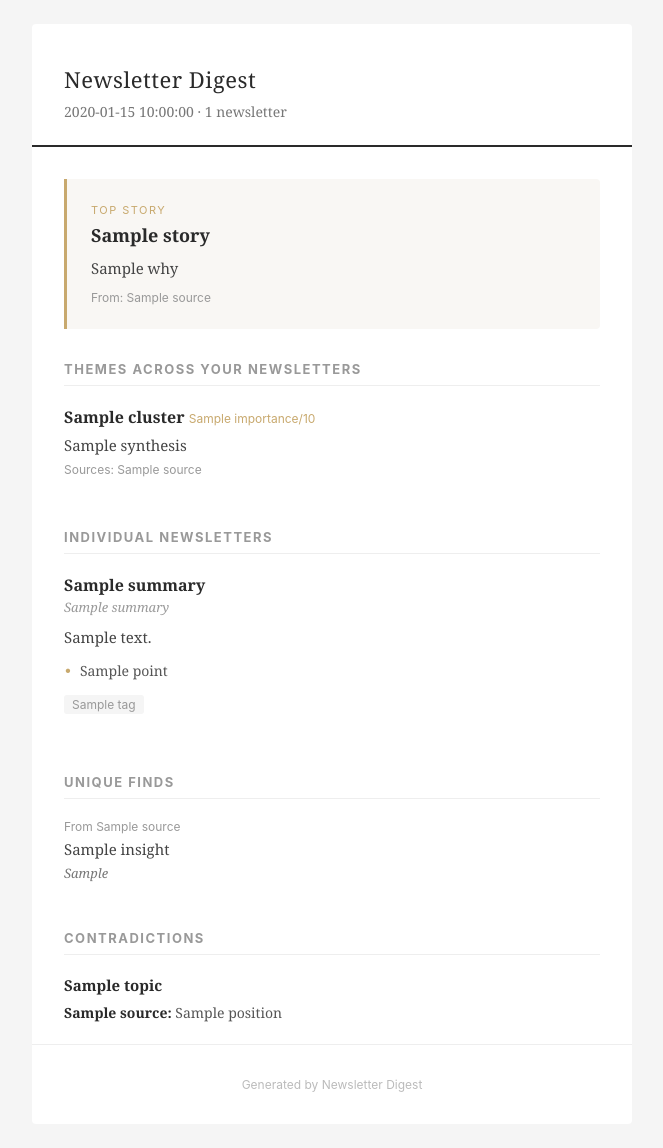
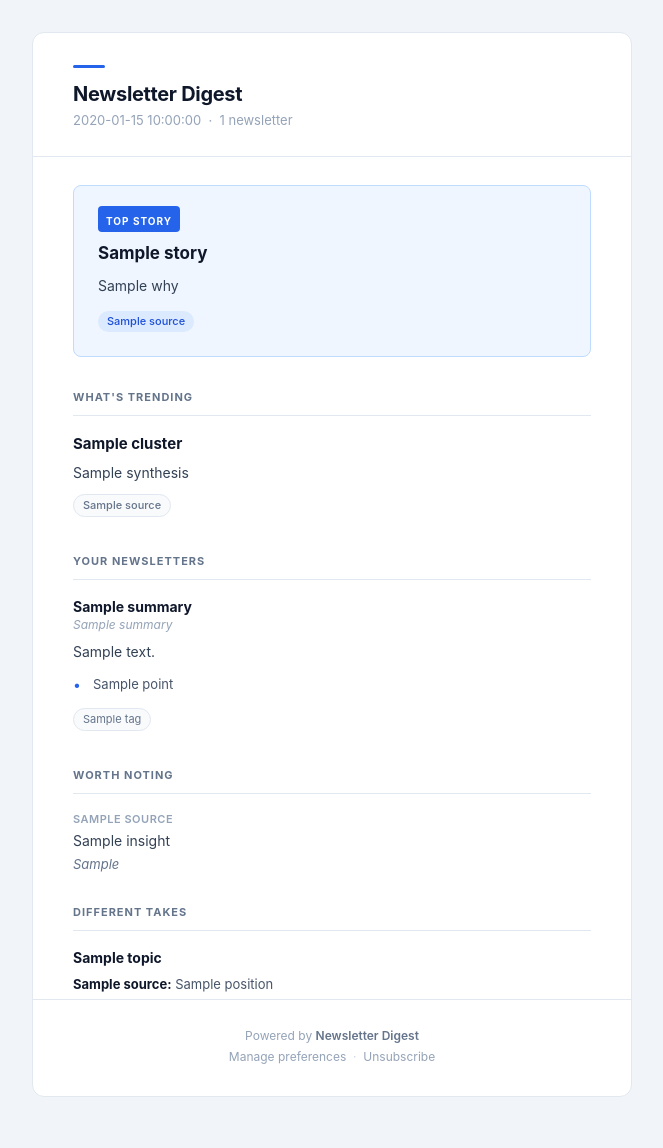
Before and after one commit to ChrisMalmborg/Newsletter-Digest, a Python web app: template src/delivery/templates/digest.html in a window 1280 px wide. Shown: the whole page, without its empty margins (308-971 px from the left). After the commit the page ends 1097 px from the top, so only its background shows below. Run offline with Jinja, Linux system fonts and the light colour scheme; the template is opened without the code that fills it: most values are stand-ins (such as "Sample title", 1, 10 or a date in 2020).

Commit message:
Redesign digest email template

```diff
--- a/src/delivery/templates/digest.html
+++ b/src/delivery/templates/digest.html
@@ -5,31 +5,46 @@
 <meta name="viewport" content="width=device-width, initial-scale=1.0">
 <title>{{ subject }}</title>
 </head>
-<body style="margin: 0; padding: 0; background-color: #f5f5f5; font-family: Georgia, 'Times New Roman', serif;">
+<body style="margin: 0; padding: 0; background-color: #f1f5f9; font-family: -apple-system, BlinkMacSystemFont, 'Segoe UI', Roboto, Helvetica, Arial, sans-serif;">
 
 <!-- Wrapper -->
-<table role="presentation" width="100%" cellpadding="0" cellspacing="0" style="background-color: #f5f5f5;">
-<tr><td align="center" style="padding: 24px 16px;">
+<table role="presentation" width="100%" cellpadding="0" cellspacing="0" style="background-color: #f1f5f9;">
+<tr><td align="center" style="padding: 32px 16px;">
 
 <!-- Main container -->
-<table role="presentation" width="600" cellpadding="0" cellspacing="0" style="max-width: 600px; width: 100%; background-color: #ffffff; border-radius: 4px;">
+<table role="presentation" width="600" cellpadding="0" cellspacing="0" style="max-width: 600px; width: 100%; background-color: #ffffff; border-radius: 12px; border: 1px solid #e2e8f0;">
 
 <!-- Header -->
-<tr><td style="padding: 40px 32px 24px 32px; border-bottom: 2px solid #2a2a2a;">
-  <h1 style="margin: 0 0 8px 0; font-size: 22px; font-weight: normal; color: #2a2a2a; letter-spacing: 0.5px;">Newsletter Digest</h1>
-  <p style="margin: 0; font-size: 14px; color: #777777;">{{ digest_date }} &middot; {{ newsletter_count }} newsletter{{ "s" if newsletter_count != 1 else "" }}</p>
+<tr><td style="padding: 32px 40px 28px 40px; border-bottom: 1px solid #e2e8f0;">
+  <table role="presentation" width="100%" cellpadding="0" cellspacing="0">
+  <tr>
+    <td>
+      <table role="presentation" cellpadding="0" cellspacing="0" style="margin-bottom: 14px;">
+      <tr><td style="width: 32px; height: 3px; background-color: #2563eb; border-radius: 2px; font-size: 0; line-height: 0;">&nbsp;</td></tr>
+      </table>
+      <h1 style="margin: 0 0 6px 0; font-size: 20px; font-weight: 700; color: #0f172a; letter-spacing: -0.3px;">Newsletter Digest</h1>
+      <p style="margin: 0; font-size: 13px; color: #94a3b8;">{{ digest_date }} &nbsp;&middot;&nbsp; {{ newsletter_count }} newsletter{{ "s" if newsletter_count != 1 else "" }}</p>
+    </td>
+  </tr>
+  </table>
 </td></tr>
 
 {% if top_story %}
 <!-- Top Story -->
-<tr><td style="padding: 32px 32px 0 32px;">
-  <table role="presentation" width="100%" cellpadding="0" cellspacing="0" style="background-color: #f9f7f4; border-left: 3px solid #c8a96e; border-radius: 0 4px 4px 0;">
-  <tr><td style="padding: 24px;">
-    <p style="margin: 0 0 6px 0; font-size: 11px; text-transform: uppercase; letter-spacing: 1.5px; color: #c8a96e; font-family: -apple-system, Helvetica, Arial, sans-serif;">Top Story</p>
-    <h2 style="margin: 0 0 10px 0; font-size: 18px; font-weight: 600; color: #2a2a2a;">{{ top_story.name }}</h2>
-    <p style="margin: 0 0 10px 0; font-size: 15px; line-height: 1.5; color: #444444;">{{ top_story.why }}</p>
+<tr><td style="padding: 28px 40px 0 40px;">
+  <table role="presentation" width="100%" cellpadding="0" cellspacing="0" style="background-color: #eff6ff; border-radius: 8px; border: 1px solid #bfdbfe;">
+  <tr><td style="padding: 20px 24px;">
+    <table role="presentation" cellpadding="0" cellspacing="0" style="margin-bottom: 10px;">
+    <tr><td style="background-color: #2563eb; border-radius: 4px; padding: 3px 8px;">
+      <span style="font-size: 10px; font-weight: 700; color: #ffffff; letter-spacing: 1px; text-transform: uppercase; font-family: -apple-system, BlinkMacSystemFont, 'Segoe UI', Roboto, Helvetica, Arial, sans-serif;">Top Story</span>
+    </td></tr>
+    </table>
+    <h2 style="margin: 0 0 8px 0; font-size: 17px; font-weight: 700; color: #0f172a; line-height: 1.4;">{{ top_story.name }}</h2>
+    <p style="margin: 0 0 14px 0; font-size: 14px; line-height: 1.65; color: #334155;">{{ top_story.why }}</p>
     {% if top_story.sources %}
-    <p style="margin: 0; font-size: 12px; color: #999999; font-family: -apple-system, Helvetica, Arial, sans-serif;">From: {{ top_story.sources | join(", ") }}</p>
+    <p style="margin: 0; font-size: 11px; line-height: 1.6;">
+      {% for source in top_story.sources %}<span style="display: inline-block; background-color: #dbeafe; color: #1d4ed8; font-weight: 500; padding: 2px 9px; border-radius: 20px; margin: 0 5px 4px 0;">{{ source }}</span>{% endfor %}
+    </p>
     {% endif %}
   </td></tr>
   </table>
@@ -38,103 +53,158 @@
 
 {% if clusters %}
 <!-- Themes -->
-<tr><td style="padding: 32px 32px 0 32px;">
-  <h2 style="margin: 0 0 20px 0; font-size: 13px; text-transform: uppercase; letter-spacing: 1.5px; color: #999999; font-family: -apple-system, Helvetica, Arial, sans-serif; border-bottom: 1px solid #eeeeee; padding-bottom: 8px;">Themes Across Your Newsletters</h2>
+<tr><td style="padding: 28px 40px 0 40px;">
+  <table role="presentation" width="100%" cellpadding="0" cellspacing="0" style="margin-bottom: 18px;">
+  <tr><td style="border-bottom: 1px solid #e2e8f0; padding-bottom: 10px;">
+    <span style="font-size: 11px; font-weight: 700; color: #64748b; text-transform: uppercase; letter-spacing: 1px; font-family: -apple-system, BlinkMacSystemFont, 'Segoe UI', Roboto, Helvetica, Arial, sans-serif;">What's Trending</span>
+  </td></tr>
+  </table>
 
   {% for cluster in clusters %}
-  <table role="presentation" width="100%" cellpadding="0" cellspacing="0" style="margin-bottom: 20px;">
+  <table role="presentation" width="100%" cellpadding="0" cellspacing="0">
   <tr><td>
-    <h3 style="margin: 0 0 6px 0; font-size: 16px; font-weight: 600; color: #2a2a2a;">{{ cluster.name }}
-      {% if cluster.importance is defined %}
-      <span style="font-size: 12px; font-weight: normal; color: #c8a96e; font-family: -apple-system, Helvetica, Arial, sans-serif;"> {{ cluster.importance }}/10</span>
-      {% endif %}
-    </h3>
-    <p style="margin: 0 0 6px 0; font-size: 15px; line-height: 1.5; color: #444444;">{{ cluster.synthesis }}</p>
+    <h3 style="margin: 0 0 6px 0; font-size: 15px; font-weight: 700; color: #0f172a; line-height: 1.35;">{{ cluster.name }}</h3>
+    <p style="margin: 0 0 10px 0; font-size: 14px; line-height: 1.65; color: #334155;">{{ cluster.synthesis }}</p>
     {% if cluster.sources %}
-    <p style="margin: 0; font-size: 12px; color: #999999; font-family: -apple-system, Helvetica, Arial, sans-serif;">Sources: {{ cluster.sources | join(", ") }}</p>
+    <p style="margin: 0; font-size: 11px; line-height: 1.6;">
+      {% for source in cluster.sources %}<span style="display: inline-block; background-color: #f8fafc; color: #64748b; font-weight: 500; padding: 2px 9px; border-radius: 20px; border: 1px solid #e2e8f0; margin: 0 5px 4px 0;">{{ source }}</span>{% endfor %}
+    </p>
     {% endif %}
   </td></tr>
   </table>
+  {% if not loop.last %}
+  <table role="presentation" width="100%" cellpadding="0" cellspacing="0">
+  <tr><td style="padding: 18px 0;">
+    <table role="presentation" width="100%" cellpadding="0" cellspacing="0">
+    <tr><td style="height: 1px; background-color: #f1f5f9; font-size: 0; line-height: 0;">&nbsp;</td></tr>
+    </table>
+  </td></tr>
+  </table>
+  {% endif %}
   {% endfor %}
 </td></tr>
 {% endif %}
 
 {% if summaries %}
 <!-- Individual Summaries -->
-<tr><td style="padding: 32px 32px 0 32px;">
-  <h2 style="margin: 0 0 20px 0; font-size: 13px; text-transform: uppercase; letter-spacing: 1.5px; color: #999999; font-family: -apple-system, Helvetica, Arial, sans-serif; border-bottom: 1px solid #eeeeee; padding-bottom: 8px;">Individual Newsletters</h2>
+<tr><td style="padding: 28px 40px 0 40px;">
+  <table role="presentation" width="100%" cellpadding="0" cellspacing="0" style="margin-bottom: 18px;">
+  <tr><td style="border-bottom: 1px solid #e2e8f0; padding-bottom: 10px;">
+    <span style="font-size: 11px; font-weight: 700; color: #64748b; text-transform: uppercase; letter-spacing: 1px; font-family: -apple-system, BlinkMacSystemFont, 'Segoe UI', Roboto, Helvetica, Arial, sans-serif;">Your Newsletters</span>
+  </td></tr>
+  </table>
 
   {% for summary in summaries %}
-  <table role="presentation" width="100%" cellpadding="0" cellspacing="0" style="margin-bottom: 24px; {% if not loop.last %}border-bottom: 1px solid #f0f0f0; padding-bottom: 24px;{% endif %}">
+  <table role="presentation" width="100%" cellpadding="0" cellspacing="0">
   <tr><td>
-    <h3 style="margin: 0 0 2px 0; font-size: 16px; font-weight: 600; color: #2a2a2a;">{{ summary.sender_name }}</h3>
-    <p style="margin: 0 0 10px 0; font-size: 13px; color: #999999; font-style: italic;">{{ summary.subject }}</p>
-    <p style="margin: 0 0 12px 0; font-size: 15px; line-height: 1.5; color: #444444;">{{ summary.one_line_summary }}</p>
-
+    <h3 style="margin: 0 0 2px 0; font-size: 14px; font-weight: 700; color: #0f172a;">{{ summary.sender_name }}</h3>
+    {% if summary.subject %}
+    <p style="margin: 0 0 8px 0; font-size: 12px; color: #94a3b8; font-style: italic;">{{ summary.subject }}</p>
+    {% endif %}
+    <p style="margin: 0 0 10px 0; font-size: 14px; line-height: 1.65; color: #334155;">{{ summary.one_line_summary }}</p>
     {% if summary.key_points %}
-    <table role="presentation" cellpadding="0" cellspacing="0" style="margin: 0;">
+    <table role="presentation" cellpadding="0" cellspacing="0" width="100%">
       {% for point in summary.key_points %}
       <tr>
-        <td valign="top" style="padding: 0 8px 4px 0; font-size: 14px; color: #c8a96e; font-family: -apple-system, Helvetica, Arial, sans-serif;">&bull;</td>
-        <td style="padding: 0 0 4px 0; font-size: 14px; line-height: 1.45; color: #555555;">{{ point }}</td>
+        <td valign="top" style="width: 14px; padding: 0 6px 5px 0; font-size: 14px; color: #2563eb; line-height: 1.5;">&bull;</td>
+        <td style="padding: 0 0 5px 0; font-size: 13px; line-height: 1.55; color: #475569;">{{ point }}</td>
       </tr>
       {% endfor %}
     </table>
     {% endif %}
-
     {% if summary.topic_tags %}
-    <p style="margin: 10px 0 0 0; font-size: 12px; color: #999999; font-family: -apple-system, Helvetica, Arial, sans-serif;">
-      {% for tag in summary.topic_tags %}
-      <span style="display: inline-block; background-color: #f5f5f5; padding: 2px 8px; border-radius: 3px; margin: 0 4px 4px 0;">{{ tag }}</span>
-      {% endfor %}
+    <p style="margin: 8px 0 0 0; font-size: 11px; line-height: 1.6;">
+      {% for tag in summary.topic_tags %}<span style="display: inline-block; background-color: #f8fafc; color: #64748b; padding: 2px 9px; border-radius: 20px; border: 1px solid #e2e8f0; margin: 0 4px 4px 0;">{{ tag }}</span>{% endfor %}
     </p>
     {% endif %}
   </td></tr>
   </table>
+  {% if not loop.last %}
+  <table role="presentation" width="100%" cellpadding="0" cellspacing="0">
+  <tr><td style="padding: 18px 0;">
+    <table role="presentation" width="100%" cellpadding="0" cellspacing="0">
+    <tr><td style="height: 1px; background-color: #f1f5f9; font-size: 0; line-height: 0;">&nbsp;</td></tr>
+    </table>
+  </td></tr>
+  </table>
+  {% endif %}
   {% endfor %}
 </td></tr>
 {% endif %}
 
 {% if unique_finds %}
-<!-- Unique Finds -->
-<tr><td style="padding: 32px 32px 0 32px;">
-  <h2 style="margin: 0 0 20px 0; font-size: 13px; text-transform: uppercase; letter-spacing: 1.5px; color: #999999; font-family: -apple-system, Helvetica, Arial, sans-serif; border-bottom: 1px solid #eeeeee; padding-bottom: 8px;">Unique Finds</h2>
+<!-- Worth Noting -->
+<tr><td style="padding: 28px 40px 0 40px;">
+  <table role="presentation" width="100%" cellpadding="0" cellspacing="0" style="margin-bottom: 18px;">
+  <tr><td style="border-bottom: 1px solid #e2e8f0; padding-bottom: 10px;">
+    <span style="font-size: 11px; font-weight: 700; color: #64748b; text-transform: uppercase; letter-spacing: 1px; font-family: -apple-system, BlinkMacSystemFont, 'Segoe UI', Roboto, Helvetica, Arial, sans-serif;">Worth Noting</span>
+  </td></tr>
+  </table>
 
   {% for find in unique_finds %}
-  <table role="presentation" width="100%" cellpadding="0" cellspacing="0" style="margin-bottom: 16px;">
+  <table role="presentation" width="100%" cellpadding="0" cellspacing="0">
   <tr><td>
-    <p style="margin: 0 0 4px 0; font-size: 12px; color: #999999; font-family: -apple-system, Helvetica, Arial, sans-serif;">From {{ find.source }}</p>
-    <p style="margin: 0 0 4px 0; font-size: 15px; line-height: 1.5; color: #444444;">{{ find.insight }}</p>
-    <p style="margin: 0; font-size: 13px; color: #777777; font-style: italic;">{{ find.why_notable }}</p>
+    <p style="margin: 0 0 3px 0; font-size: 11px; font-weight: 600; color: #94a3b8; text-transform: uppercase; letter-spacing: 0.5px; font-family: -apple-system, BlinkMacSystemFont, 'Segoe UI', Roboto, Helvetica, Arial, sans-serif;">{{ find.source }}</p>
+    <p style="margin: 0 0 4px 0; font-size: 14px; line-height: 1.65; color: #334155;">{{ find.insight }}</p>
+    <p style="margin: 0; font-size: 13px; color: #64748b; font-style: italic;">{{ find.why_notable }}</p>
   </td></tr>
   </table>
+  {% if not loop.last %}
+  <table role="presentation" width="100%" cellpadding="0" cellspacing="0">
+  <tr><td style="padding: 14px 0;">
+    <table role="presentation" width="100%" cellpadding="0" cellspacing="0">
+    <tr><td style="height: 1px; background-color: #f1f5f9; font-size: 0; line-height: 0;">&nbsp;</td></tr>
+    </table>
+  </td></tr>
+  </table>
+  {% endif %}
   {% endfor %}
 </td></tr>
 {% endif %}
 
 {% if contradictions %}
-<!-- Contradictions -->
-<tr><td style="padding: 32px 32px 0 32px;">
-  <h2 style="margin: 0 0 20px 0; font-size: 13px; text-transform: uppercase; letter-spacing: 1.5px; color: #999999; font-family: -apple-system, Helvetica, Arial, sans-serif; border-bottom: 1px solid #eeeeee; padding-bottom: 8px;">Contradictions</h2>
+<!-- Different Takes -->
+<tr><td style="padding: 28px 40px 0 40px;">
+  <table role="presentation" width="100%" cellpadding="0" cellspacing="0" style="margin-bottom: 18px;">
+  <tr><td style="border-bottom: 1px solid #e2e8f0; padding-bottom: 10px;">
+    <span style="font-size: 11px; font-weight: 700; color: #64748b; text-transform: uppercase; letter-spacing: 1px; font-family: -apple-system, BlinkMacSystemFont, 'Segoe UI', Roboto, Helvetica, Arial, sans-serif;">Different Takes</span>
+  </td></tr>
+  </table>
 
   {% for item in contradictions %}
-  <table role="presentation" width="100%" cellpadding="0" cellspacing="0" style="margin-bottom: 16px;">
+  <table role="presentation" width="100%" cellpadding="0" cellspacing="0">
   <tr><td>
-    <h3 style="margin: 0 0 8px 0; font-size: 15px; font-weight: 600; color: #2a2a2a;">{{ item.topic }}</h3>
+    <h3 style="margin: 0 0 8px 0; font-size: 14px; font-weight: 700; color: #0f172a;">{{ item.topic }}</h3>
     {% for pos in item.positions %}
-    <p style="margin: 0 0 4px 0; font-size: 14px; line-height: 1.45; color: #555555;">
-      <strong style="color: #2a2a2a;">{{ pos.source }}:</strong> {{ pos.position }}
+    <p style="margin: 0 0 5px 0; font-size: 13px; line-height: 1.55; color: #475569;">
+      <strong style="color: #0f172a;">{{ pos.source }}:</strong> {{ pos.position }}
     </p>
     {% endfor %}
   </td></tr>
   </table>
+  {% if not loop.last %}
+  <table role="presentation" width="100%" cellpadding="0" cellspacing="0">
+  <tr><td style="padding: 14px 0;">
+    <table role="presentation" width="100%" cellpadding="0" cellspacing="0">
+    <tr><td style="height: 1px; background-color: #f1f5f9; font-size: 0; line-height: 0;">&nbsp;</td></tr>
+    </table>
+  </td></tr>
+  </table>
+  {% endif %}
   {% endfor %}
 </td></tr>
 {% endif %}
 
 <!-- Footer -->
-<tr><td style="padding: 32px; border-top: 1px solid #eeeeee; margin-top: 16px;">
-  <p style="margin: 0; font-size: 12px; color: #bbbbbb; text-align: center; font-family: -apple-system, Helvetica, Arial, sans-serif;">Generated by Newsletter Digest</p>
+<tr><td style="padding: 28px 40px 32px 40px; border-top: 1px solid #e2e8f0; margin-top: 28px;">
+  <p style="margin: 0 0 6px 0; font-size: 12px; color: #94a3b8; text-align: center; font-family: -apple-system, BlinkMacSystemFont, 'Segoe UI', Roboto, Helvetica, Arial, sans-serif;">Powered by <strong style="color: #64748b; font-weight: 600;">Newsletter Digest</strong></p>
+  {% if unsubscribe_url %}
+  <p style="margin: 0; font-size: 12px; color: #cbd5e1; text-align: center; font-family: -apple-system, BlinkMacSystemFont, 'Segoe UI', Roboto, Helvetica, Arial, sans-serif;">
+    <a href="{{ unsubscribe_url }}" style="color: #94a3b8; text-decoration: none;">Manage preferences</a>
+    &nbsp;&middot;&nbsp;
+    <a href="{{ unsubscribe_url }}" style="color: #94a3b8; text-decoration: none;">Unsubscribe</a>
+  </p>
+  {% endif %}
 </td></tr>
 
 </table>
```
